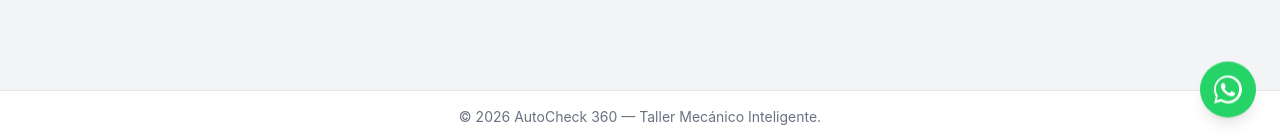
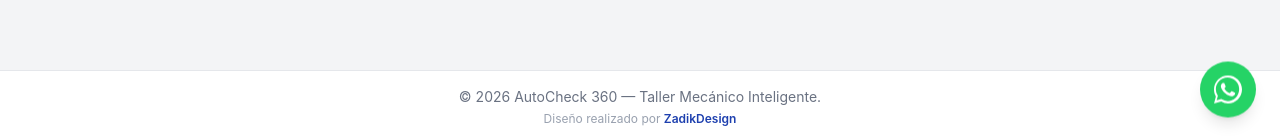
Before and after one commit to zarico87/AUTOCHECK360, a React (Vite) app: page /turnos in a window 1280 px wide. Shown: the part 657-797 px from the top of the page. Built offline with nearby package versions, Linux system fonts and the light colour scheme; no server answers.

Commit message:
detalles en footer

```diff
--- a/src/App.jsx
+++ b/src/App.jsx
@@ -162,8 +162,11 @@ const AppLayout = ({ children }) => {
       <main className="flex-grow container mx-auto px-4 py-6">
         {children}
       </main>
-      <footer className="bg-white border-t border-gray-200 text-center py-4 text-sm text-gray-500">
+      <footer className="bg-white border-t border-gray-200 text-center py-4 px-4 text-sm text-gray-500">
         <p>&copy; {new Date().getFullYear()} AutoCheck 360 — Taller Mecánico Inteligente.</p>
+        <p className="text-xs text-gray-400 mt-1">
+          Diseño realizado por <span className="font-semibold text-brand-blue">ZadikDesign</span>
+        </p>
       </footer>
       <WhatsAppButton />
     </div>
--- a/src/components/Login.jsx
+++ b/src/components/Login.jsx
@@ -386,6 +386,9 @@ const Login = () => {
           <p className="text-center text-xs text-gray-500 mt-1">
             Soporte técnico WhatsApp: <a href="https://wa.me/5493512469463" target="_blank" rel="noreferrer" className="text-brand-blue font-bold hover:underline">3512469463</a>
           </p>
+          <p className="text-center text-xs text-gray-400 mt-0.5">
+            Diseño realizado por <span className="font-semibold text-brand-blue">ZadikDesign</span>
+          </p>
         </div>
       </div>
 
```
